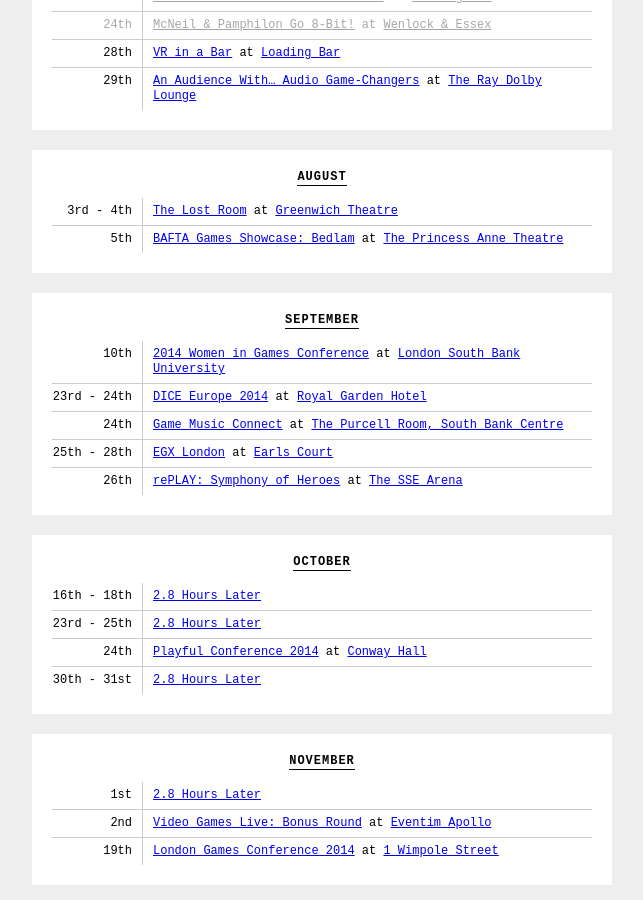
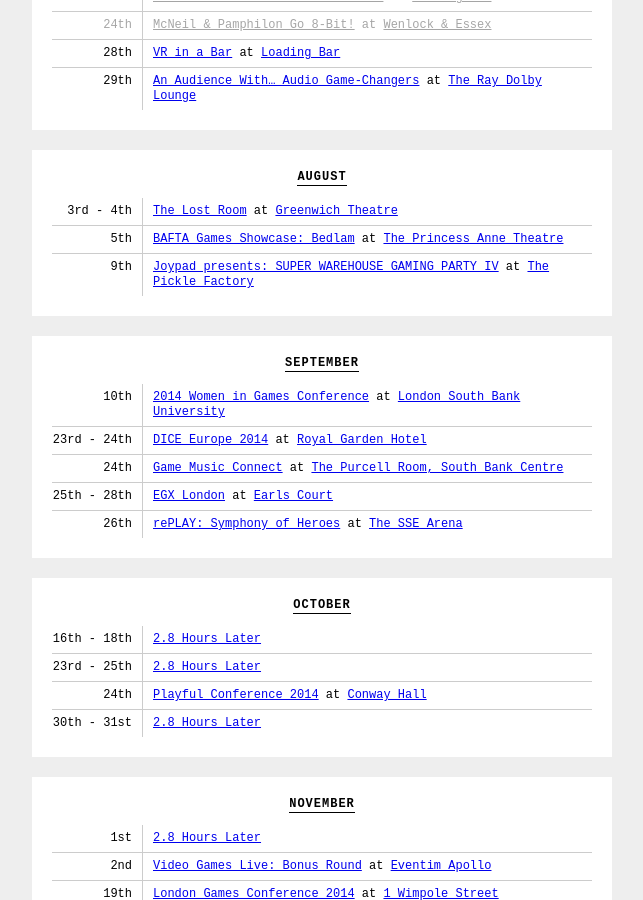
Before and after one commit to thomasmarshall/londongamediary.com, a Jekyll site: the page built from index.html, in a window 1280 px wide and 900 px high, scrolled down 733 px. Shown: the whole window, without its empty margins (318-961 px from the left). Built offline with Jekyll 4.4.1, drawn with Linux system fonts in a browser that asks for light colours; nearby versions of some CDN libraries.

Commit message:
Update events.yml

```diff
--- a/_data/events.yml
+++ b/_data/events.yml
@@ -112,6 +112,11 @@
   location: "[The Princess Anne Theatre](http://www.bafta.org/venue-hire/rooms/the-princess-anne-theatre,1965,BA.html)"
   date: 2014-08-05
 
+- title: "Joypad presents: SUPER WAREHOUSE GAMING PARTY IV"
+  link: "http://www.joypadbar.co.uk/"
+  location: "[The Pickle Factory](http://www.ovalspace.co.uk/about/the-venues/pickle-factory/)"
+  date: 2014-08-09
+
 
 # September
 
```
